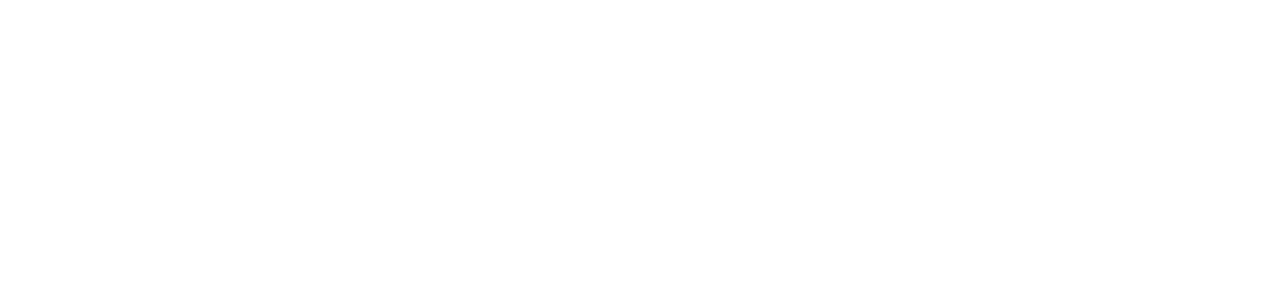
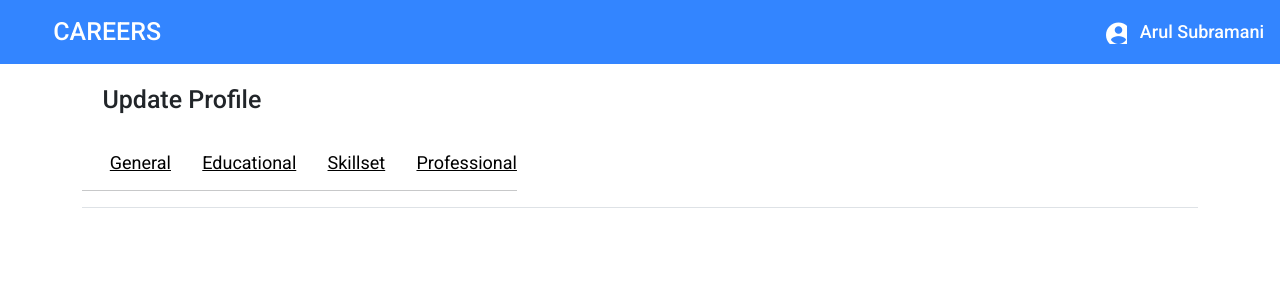
Before and after one commit to TVMTASK/EMS-TVM, an Angular app in the folder EMS/: page /career in a window 1280 px wide. Before the commit this address led to /. Shown: the top 300 px of the page. Built offline with nearby package versions, Linux system fonts and the light colour scheme.

Commit message:
created career

```diff
--- a/EMS/src/app/app-routing.module.ts
+++ b/EMS/src/app/app-routing.module.ts
@@ -1,3 +1,4 @@
+import { CareerComponent } from './career/career.component';
 import { SignupComponent } from './signup/signup/signup.component';
 
 import { NgModule } from '@angular/core';
@@ -7,7 +8,8 @@
 const routes: Routes = [
   {path:'',pathMatch:'full',redirectTo:'login'},
  { path: 'login', component: LoginComponent },
- {path: 'signup', component:SignupComponent}
+ {path: 'signup', component:SignupComponent},
+ {path: 'career', component:CareerComponent}
 
 
 ];
--- a/EMS/src/app/app.module.ts
+++ b/EMS/src/app/app.module.ts
@@ -9,12 +9,16 @@
 import { AppComponent } from './app.component';
 import { SignupComponent } from './signup/signup/signup.component';
 import { HttpClientModule } from '@angular/common/http';
+import { CareerComponent } from './career/career.component';
+import {MatIconModule} from '@angular/material/icon';
+import {MatToolbarModule} from '@angular/material/toolbar';
 
 @NgModule({
   declarations: [
     AppComponent,
     SignupComponent,
-    LoginComponent
+    LoginComponent,
+    CareerComponent
 
   ],
   imports: [
@@ -23,6 +27,7 @@
     FormsModule,
     ReactiveFormsModule,
     BrowserAnimationsModule,
+    MatIconModule,MatToolbarModule,
     HttpClientModule,
     ToastrModule.forRoot({
       timeOut: 2000,
--- /dev/null
+++ b/EMS/src/app/career/career.component.html
@@ -0,0 +1,35 @@
+<mat-toolbar color="primary">
+
+  <mat-toolbar-row>&nbsp;&nbsp;&nbsp;&nbsp;&nbsp;&nbsp;
+    <span>CAREERS</span>
+
+
+
+    <span class="example-spacer"></span>
+    <mat-icon>account_circle</mat-icon> &nbsp;&nbsp; <div class="name">Arul Subramani</div>
+  </mat-toolbar-row>
+</mat-toolbar>
+<br>
+
+<h2>Update Profile</h2>
+
+<div class="container">
+
+
+
+  <ul class="nav nav-tabs">
+
+    <li class="nav-item ">  <br>  &nbsp;&nbsp;&nbsp; &nbsp;&nbsp;&nbsp;
+      <a routerLink="" class="menulink"><i class="bi bi-record-fill"></i>General</a>
+
+      &nbsp;&nbsp;&nbsp; &nbsp;&nbsp;&nbsp;
+      <a routerLink="employee" class="menulink"><i class="bi bi-record-fill"></i>Educational</a>
+      &nbsp;&nbsp;&nbsp; &nbsp;&nbsp;&nbsp;
+      <a routerLink="skillset" class="menulink"><i class="bi bi-check-square-fill"></i>Skillset</a>
+      &nbsp;&nbsp;&nbsp; &nbsp;&nbsp;&nbsp;
+      <a routerLink="professional" class="menulink"><i class="bi bi-record-fill"></i>Professional</a>
+
+
+
+      <hr>
+    <router-outlet></router-outlet>
--- /dev/null
+++ b/EMS/src/app/career/career.component.scss
@@ -0,0 +1,148 @@
+
+.example-icon {
+  padding: 0 14px;
+}
+.example-spacer {
+  flex: 1 1 auto;
+}
+
+
+
+.mat-toolbar-row {
+  font-size: 25px;
+  background-color: #3385ff;
+
+}
+
+.spacer {
+flex: 1 1 auto;
+}
+span{
+  color: white;
+  letter-spacing: 0ch;
+}
+mat-icon{
+font-size: 30px;
+color: white;
+}
+
+.name{
+color: white;
+font-size: large;
+}
+
+a{
+  font-size: 18px;
+ color: black;
+}
+a:active{
+  border-bottom: 1px solid blue;
+  font-weight: bold;
+  font-family: 'Trebuchet MS', 'Lucida Sans Unicode', 'Lucida Grande', 'Lucida Sans', Arial, sans-serif;
+}
+.container{
+  background-color: white;
+
+
+}
+ul{
+background-color: white;
+}
+i{
+  color: #3385ff;
+  font-size: 20px;
+}
+input{
+  size: 50px;
+
+}
+h2{
+  font-size: 25px;
+  padding-left: 8%;
+}
+h3 i{
+color: black;
+}
+.error{
+color: red;
+
+}
+
+.table-wrapper {
+  width: 100%;
+  margin:auto;
+  background: #fff;
+  padding: 20px;
+  box-shadow: 0 1px 1px rgba(0,0,0,.05);
+}
+.table-title {
+  padding-bottom: 10px;
+  margin: 0 0 10px;
+}
+.table-title h2 {
+  margin: 6px 0 0;
+  font-size: 22px;
+}
+.table-title .add-new {
+float: right;
+  height: 30px;
+  font-weight: bold;
+  font-size: 12px;
+  text-shadow: none;
+  min-width: 100px;
+  border-radius: 50px;
+  line-height: 13px;
+}
+.table-title .add-new i {
+  margin-right: 4px;
+}
+table.table {
+  table-layout: fixed;
+}
+table.table tr th, table.table tr td     {
+  border-color: #e9e9e9;
+}
+table.table th i {
+  font-size: 13px;
+  margin: 0 5px;
+  cursor: pointer;
+}
+table.table th:last-child {
+  width: 100px;
+}
+table.table td a {
+  cursor: pointer;
+  display: inline-block;
+  margin: 0 5px;
+  min-width: 24px;
+}
+table.table td a.add {
+  color: #27C46B;
+}
+table.table td a.edit {
+  color: #FFC107;
+}
+table.table td a.delete {
+  color: #E34724;
+}
+table.table td i {
+  font-size: 19px;
+}
+table.table td a.add i {
+  font-size: 24px;
+  margin-right: -1px;
+  position: relative;
+  top: 3px;
+}
+table.table .form-control {
+  height: 32px;
+  line-height: 32px;
+  box-shadow: none;
+  border-radius: 2px;
+}
+table.table .form-control.error {
+  border-color: #f50000;
+}
+table.table td .add {
+  display: none;
+}
--- /dev/null
+++ b/EMS/src/app/career/career.component.ts
@@ -0,0 +1,15 @@
+import { Component, OnInit } from '@angular/core';
+
+@Component({
+  selector: 'app-career',
+  templateUrl: './career.component.html',
+  styleUrls: ['./career.component.scss']
+})
+export class CareerComponent implements OnInit {
+
+  constructor() { }
+
+  ngOnInit(): void {
+  }
+
+}
--- a/EMS/src/app/signup/signup/signup.component.ts
+++ b/EMS/src/app/signup/signup/signup.component.ts
@@ -28,7 +28,7 @@
   this.signupForm.reset();
   this.router.navigate(['login']);
 },err=>{
-  alert('something went srong');
+  alert('something went wrong');
 })
 }
 }
--- a/EMS/src/login/login/login.component.ts
+++ b/EMS/src/login/login/login.component.ts
@@ -2,6 +2,7 @@
 import { HttpClient } from '@angular/common/http';
 import { Component, OnInit } from '@angular/core';
 import {FormBuilder, FormGroup} from '@angular/forms'
+import { ToastrService } from 'ngx-toastr';
 
 @Component({
   selector: 'app-login',
@@ -11,7 +12,7 @@
 export class LoginComponent implements OnInit {
 
   public loginForm! : FormGroup
-  constructor(private formBuilder: FormBuilder, private http : HttpClient, private router : Router) { }
+  constructor(private toaster:ToastrService,private formBuilder: FormBuilder, private http : HttpClient, private router : Router) { }
 
   ngOnInit() {
     this.loginForm = this.formBuilder.group({
@@ -29,11 +30,12 @@
 if(user){
   alert('login success');
   this.loginForm.reset();
-
+  this.router.navigate(['career'])
 }else{
   alert('user not found');
 }
 },err=>{
+  this.toaster.error('something went wrong');
   alert('something went wrong');
 })
   }
```
Also changed, not shown: 1 other file (tests, documents, lock files or other folders).
